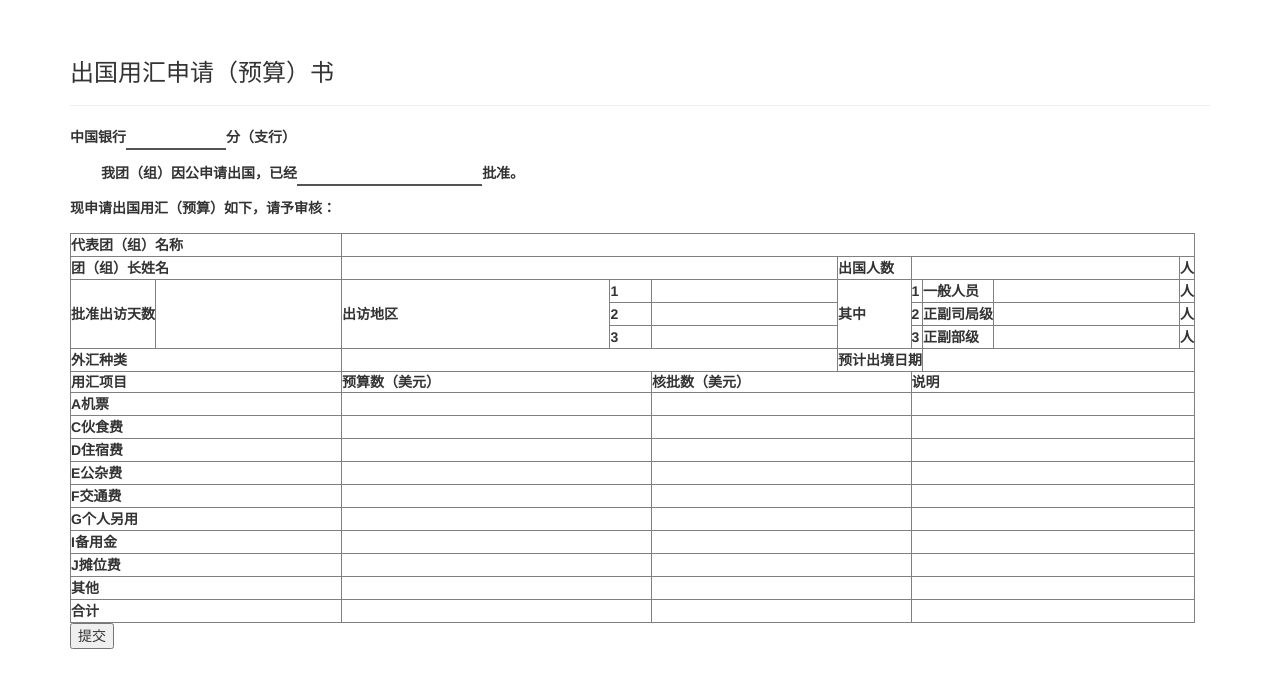
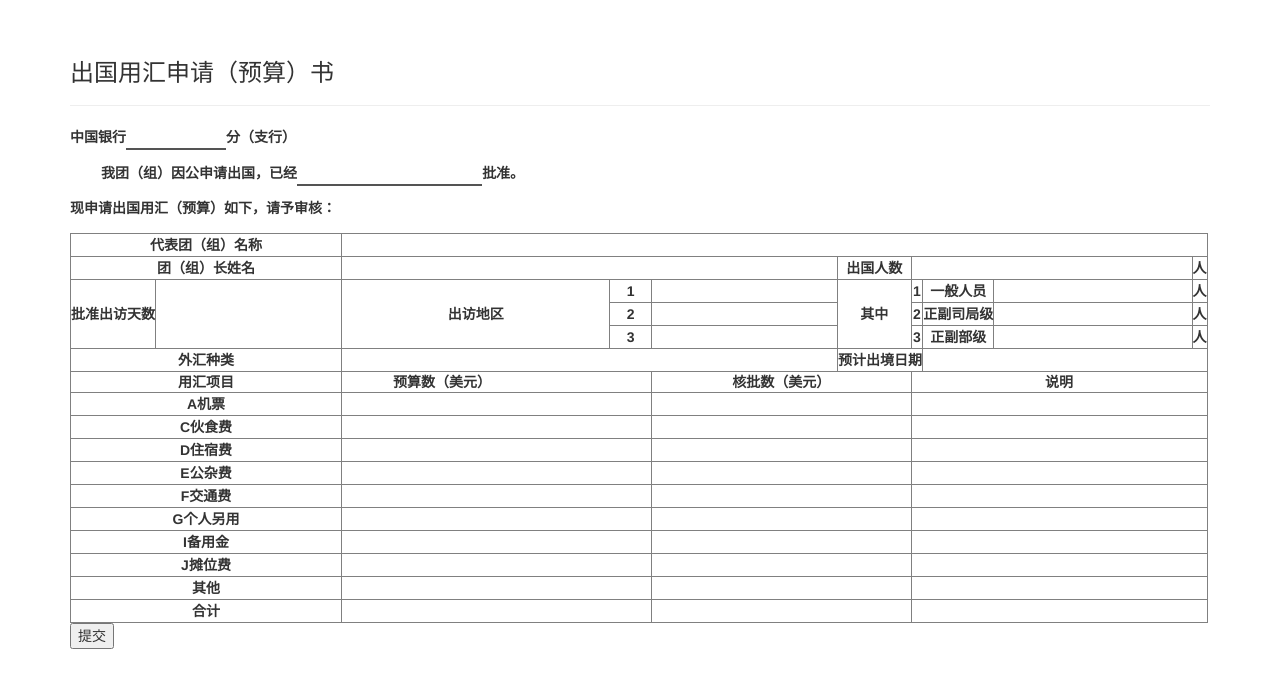
Before and after one commit to butter007/travelabord, a Python web app: template app/templates/add.html in a window 1280 px wide. Shown: the part 52-740 px from the top of the page. Run offline with Jinja, Linux system fonts and the light colour scheme; the template is opened without the code that fills it, so the values that code supplies are empty; some libraries are stand-ins or nearby versions.

Commit message:
前台部分输入框尺寸修改

```diff
--- a/app/templates/add.html
+++ b/app/templates/add.html
@@ -6,6 +6,7 @@
 {{ super() }}
 <style>
     .gridinput{border-style: none}
+    th{text-align:center}
 </style>
 {% endblock %}
 {% block page_content %}
@@ -26,28 +27,28 @@
     <p><label>现申请出国用汇（预算）如下，请予审核：</label></p>
 </div>
     <div>
-    <table border="1">
-        <tr>
-           <th colspan="2">代表团（组）名称</th>
-           <td colspan="8"><input name="teamname" class="gridinput" ></td>
+    <table border="1" table-layout="fixed"  >
+        <tr >
+           <th colspan="2" >代表团（组）名称</th>
+           <td colspan="8"><input name="teamname" class="gridinput" style="width:840px" ></td>
         </tr>
         <tr>
             <th colspan="2">团（组）长姓名</th>
-            <td colspan="3"><input name="teamleader" class="gridinput"></td>
+            <td colspan="3"><input name="teamleader" class="gridinput" style="width:468px"></td>
             <th >出国人数</th>
-            <td colspan="3"> <input name="peoples" class="gridinput"></td>
+            <td colspan="3"> <input name="peoples" class="gridinput" style="width:280px"></td>
             <th >人</th>
         </tr>
         <tr>
-            <th rowspan="3" colspan="1">批准出访天数</th>
-            <td rowspan="3" colspan="1"><input name="days" class="gridinput" height="10px"></td>
+            <th rowspan="3" colspan="1" style="word-wrap:break-word;word-break: break-all">批准出访天数</th>
+            <td rowspan="3" colspan="1"><input name="days" class="gridinput" style="height: 66px"></td>
             <th rowspan="3" colspan="1">出访地区</th>
             <th>1</th>
             <td><input name="area1" class="gridinput"></td>
             <th rowspan="3" colspan="1">其中</th>
             <th>1</th>
             <th>一般人员</th>
-            <td><input name="level1" class="gridinput"></td>
+            <td><input name="level1" class="gridinput" style="width:196px;"></td>
             <th>人</th>
         </tr>
         <tr>
@@ -55,7 +56,7 @@
             <td><input name="area2" class="gridinput"></td>
             <th>2</th>
             <th>正副司局级</th>
-            <td><input name="leve2" class="gridinput"></td>
+            <td><input name="leve2" class="gridinput" style="width:196px;"></td>
             <th>人</th>
         </tr>
         <tr>
@@ -63,7 +64,7 @@
             <td><input name="area2" class="gridinput"></td>
             <th>3</th>
             <th>正副部级</th>
-            <td><input name="level3" class="gridinput"></td>
+            <td><input name="level3" class="gridinput" style="width:196px;"></td>
             <th>人</th>
         </tr>
         <tr>
@@ -80,7 +81,7 @@
         </tr>
         <tr>
             <th colspan="2">A机票</th>
-            <th colspan="2"><input name="fee12" class="gridinput">&nbsp;&nbsp;&nbsp;&nbsp;&nbsp;&nbsp;&nbsp;&nbsp;&nbsp;&nbsp;&nbsp;&nbsp;&nbsp;&nbsp;&nbsp;&nbsp;&nbsp;&nbsp;&nbsp;&nbsp;&nbsp;&nbsp;&nbsp;&nbsp;&nbsp;&nbsp;&nbsp;&nbsp;</th>
+            <th colspan="2"><input name="fee12" class="gridinput" width="300px">&nbsp;&nbsp;&nbsp;&nbsp;&nbsp;&nbsp;&nbsp;&nbsp;&nbsp;&nbsp;&nbsp;&nbsp;&nbsp;&nbsp;&nbsp;&nbsp;&nbsp;&nbsp;&nbsp;&nbsp;&nbsp;&nbsp;&nbsp;&nbsp;&nbsp;&nbsp;&nbsp;&nbsp;</th>
             <th colspan="2"><input name="fee13" class="gridinput"></th>
             <th colspan="4"><input name="fee14" class="gridinput"></th>
         </tr>
@@ -100,7 +101,7 @@
 
         <tr>
             <th colspan="2">E公杂费</th>
-            <th colspan="2"><input name="fee42" class="gridinput">&nbsp;&nbsp;&nbsp;&nbsp;&nbsp;&nbsp;&nbsp;&nbsp;&nbsp;&nbsp;&nbsp;&nbsp;&nbsp;&nbsp;&nbsp;&nbsp;&nbsp;&nbsp;&nbsp;&nbsp;&nbsp;&nbsp;&nbsp;&nbsp;&nbsp;&nbsp;&nbsp;&nbsp;</th>
+            <th colspan="2"><input name="fee42" class="gridinput">&nbsp;&nbsp;&nbsp;&nbsp;&nbsp;&nbsp;&nbsp;&nbsp;&nbsp;&nbsp;&nbsp;&nbsp;&nbsp;&nbsp;&nbsp;&nbsp;&nbsp;&nbsp;&nbsp;&nbsp;&nbsp;&nbsp;&nbsp;&nbsp;&nbsp;&nbsp;&nbsp;</th>
             <th colspan="2"><input name="fee43" class="gridinput"></th>
             <th colspan="4"><input name="fee44" class="gridinput"></th>
         </tr>
```
